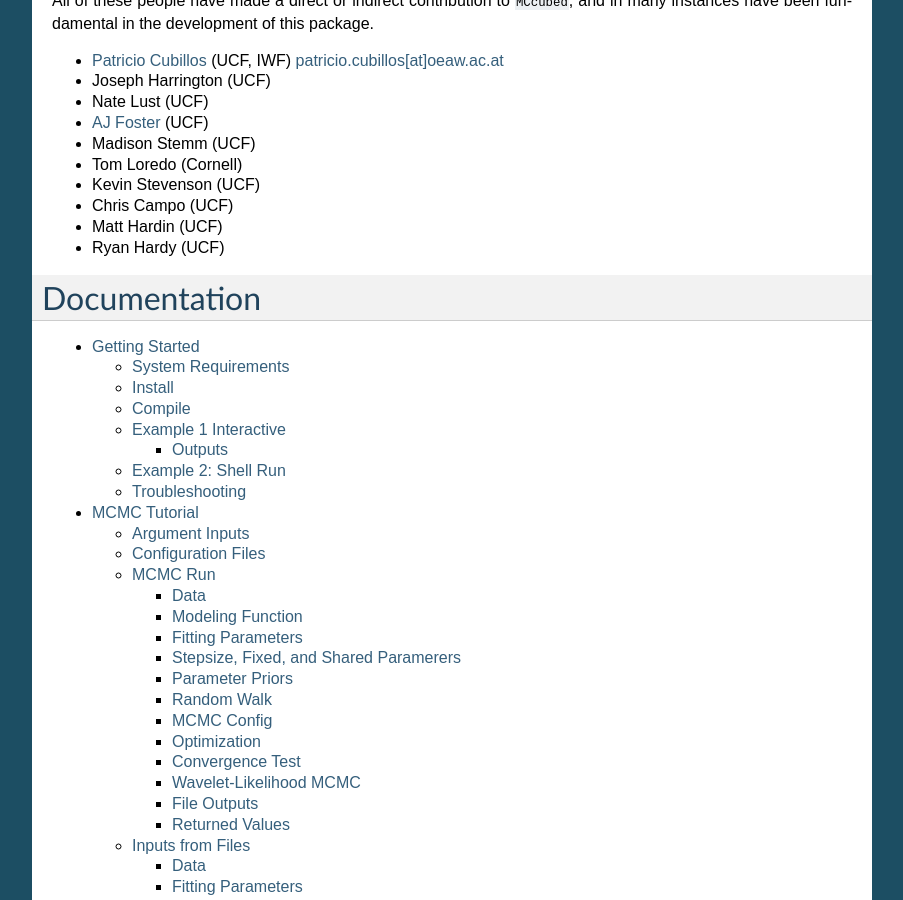
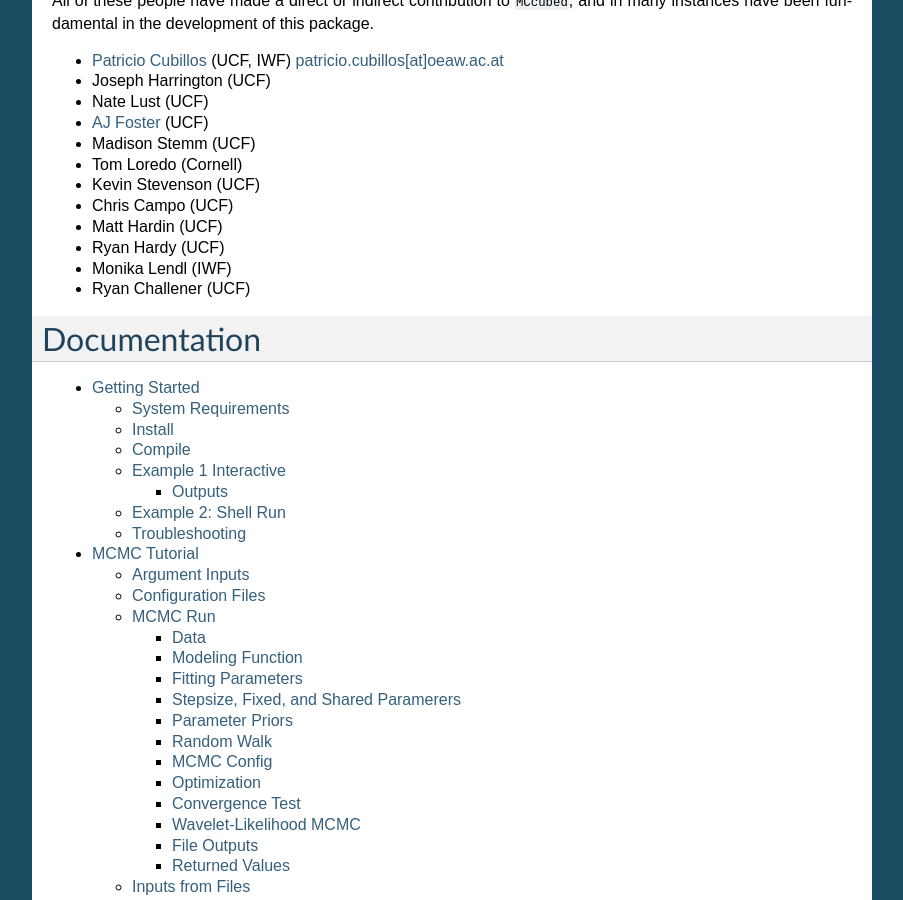
Before and after one commit to pcubillos/mc3, a Sphinx documentation site: the page built from docs/index.rst, in a window 1280 px wide and 900 px high, scrolled down 752 px. Shown: the whole window, without its empty margins (198-1101 px from the left). Built offline with Sphinx 7.4.7, drawn with Linux system fonts in a browser that asks for light colours.

Commit message:
Added Monika and Ryan C. to the list of contributors.

```diff
--- a/docs/index.rst
+++ b/docs/index.rst
@@ -61,6 +61,8 @@ development of this package.
 - Chris Campo (UCF)
 - Matt Hardin (UCF)
 - Ryan Hardy (UCF)
+- Monika Lendl (IWF)
+- Ryan Challener (UCF)
 
 Documentation
 =============
```
